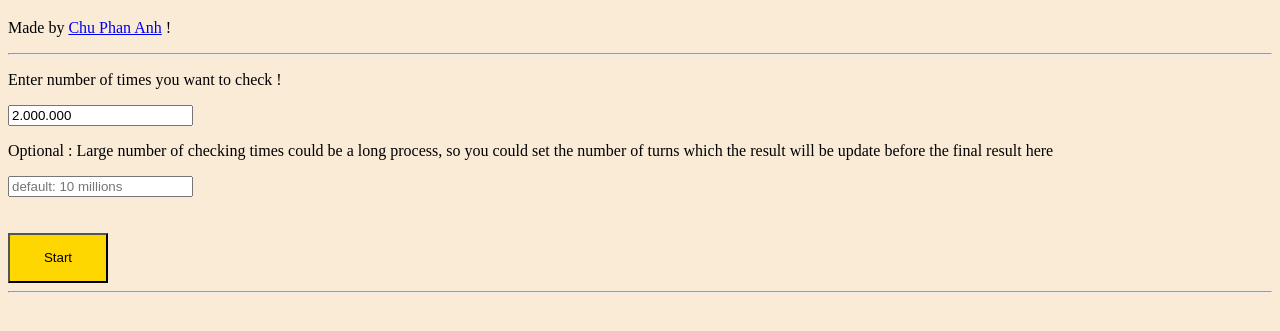
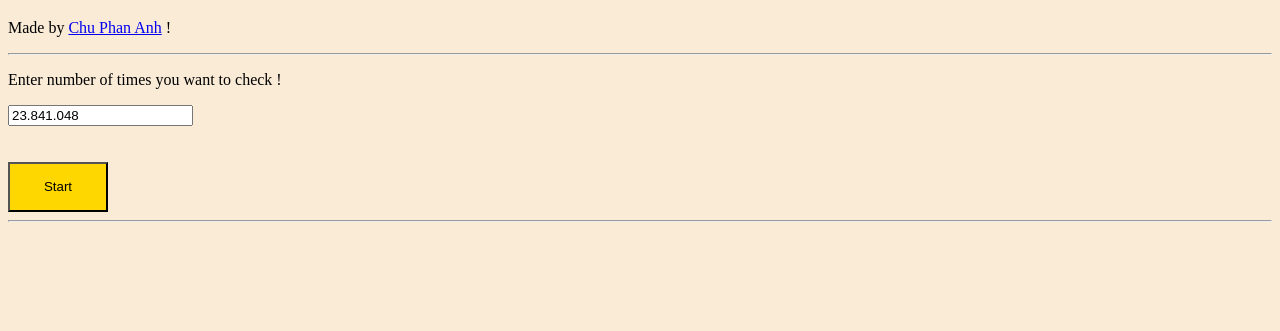
Before and after one commit to EugeneCPA/EugeneCPA.github.io, a plain HTML site: page index.html in a window 1280 px wide. Shown: the part 61-392 px from the top of the page. Drawn offline with Linux system fonts and the light colour scheme.

Commit message:
change default & delete unused

```diff
--- a/LC.js
+++ b/LC.js
@@ -23,7 +23,7 @@ button.addEventListener("click", function() {
     div[0].appendChild(p); **/
     const begin = new Date().getTime();
 
-    start(parseInt(input[0].value.split(".").join("")), parseInt(input[1].value.split(".").join("")));
+    start(parseInt(input[0].value.split(".").join("")));
 
     const end = new Date().getTime();
 
--- a/index.html
+++ b/index.html
@@ -10,10 +10,10 @@
         <hr/>
         <form>
             <p>Enter number of times you want to check !</p>
-            <input value="2.000.000" placeholder="example: 17.072.004" type="text">
-            <p>Optional : Large number of checking times could be a long process, so you could set the number of turns which the result will be update before the final
+            <input value="23.841.048" placeholder="example: 17.072.004" type="text">
+            <!--<p>Optional : Large number of checking times could be a long process, so you could set the number of turns which the result will be update before the final
             result here</p>
-            <input placeholder="default: 10 millions" type="text">
+            <input placeholder="default: 10 millions" type="text">-->
         </form>
         <br/><br/>
         <button style="width: 100px; height: 50px; cursor: pointer; background-color: gold;">Start</button>
```
